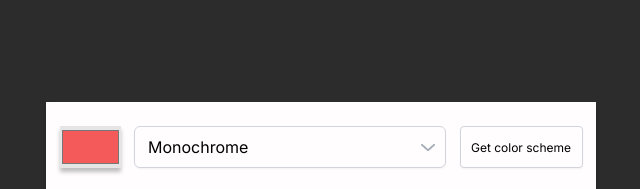
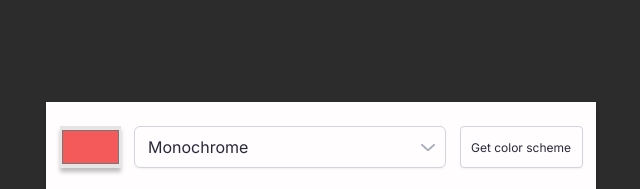
Before and after one commit to martheberget/color-scheme-generator, a plain HTML site: page index.html in a window 1280 px wide. Shown: the top 189 px of the page, 319-959 px from the left. Drawn offline with Linux system fonts and the light colour scheme.

Commit message:
Fix colors

```diff
--- a/index.css
+++ b/index.css
@@ -53,6 +53,7 @@ form {
   outline: none;
   -moz-appearance: none;
   -webkit-appearance: none;
+  -webkit-border-radius: 0;
   background-color: #e5e5e5;
   cursor: pointer;
   box-shadow: 0 4px 4px 0 rgba(0, 0, 0, 0.25);
@@ -63,7 +64,7 @@ form {
 #dropdown-btn {
   height: 35px;
   width: 190px;
-  color: black;
+  color: #2b283a;
   text-align: left;
   padding-left: 0.8em;
   font-size: 0.7rem;
@@ -129,6 +130,7 @@ form {
   font-size: 0.55rem;
   border: 1px solid #d1d5db;
   border-radius: 4px;
+  color: #2b283a;
   background-color: #fffdfe;
   box-shadow: 0 1px 2px 0 rgba(0, 0, 0, 0.05);
   cursor: pointer;
```
